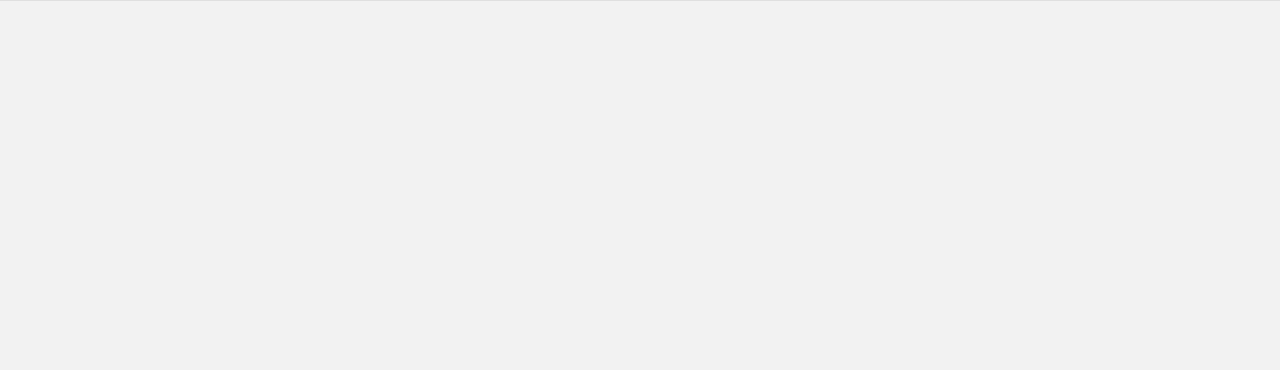
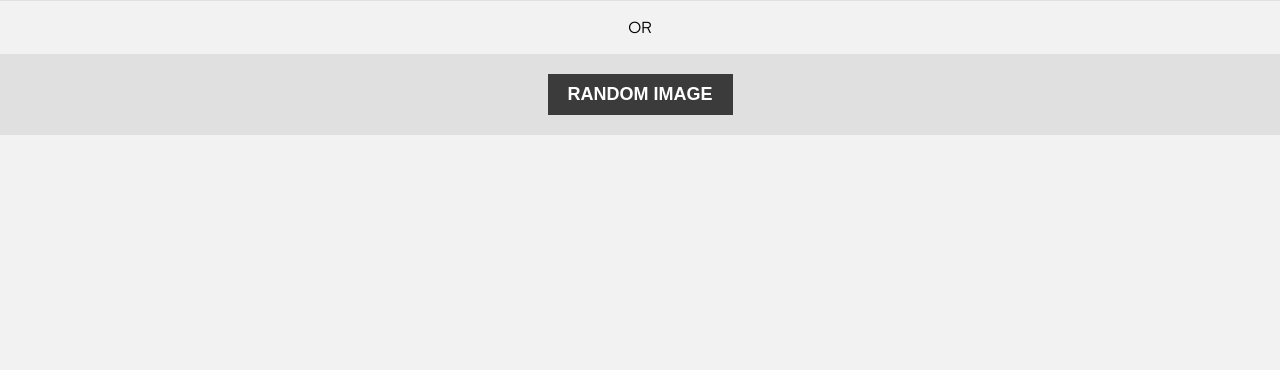
Before and after one commit to LaKeshiaJohnson/dog-photo-gallery, a Flask app: page / in a window 1280 px wide. Shown: the part 430-800 px from the top of the page. Run offline with Flask 2, Linux system fonts and the light colour scheme; some web fonts are replaced.

Commit message:
added random button

```diff
--- a/main.py
+++ b/main.py
@@ -28,6 +28,12 @@ def dog_image_gallery():
       return render_template("dogs.html", images=dog_images, breed=prettify_dog_breed(breed), errors=[])
   return render_template("dogs.html", images=[], breed="", errors=errors)
 
+@app.route("/random", methods=["POST"])
+def get_random():
+    response = requests.get("https://dog.ceo/api/breeds/image/random")
+    data = response.json()
+    dog_images = [data["message"]]
+    return render_template("dogs.html", images=dog_images)
 
 app.debug = True
 app.run(host='0.0.0.0', port=8080)
--- a/templates/dogs.html
+++ b/templates/dogs.html
@@ -161,6 +161,12 @@
       <button type="submit" form="dogform" value="Submit">Submit</button>
     </form>
   </div>
+  <p>OR</p>
+  <div class="selectors">
+    <form action="/random" method="POST" id="randomdogform">
+        <button type="submit" form="randomdogform" value="Submit">Random Image</button>
+    </form>
+  </div>
   <div class="content">
     <h3>{{breed}}</h3>
     {% for image in images %}
```
